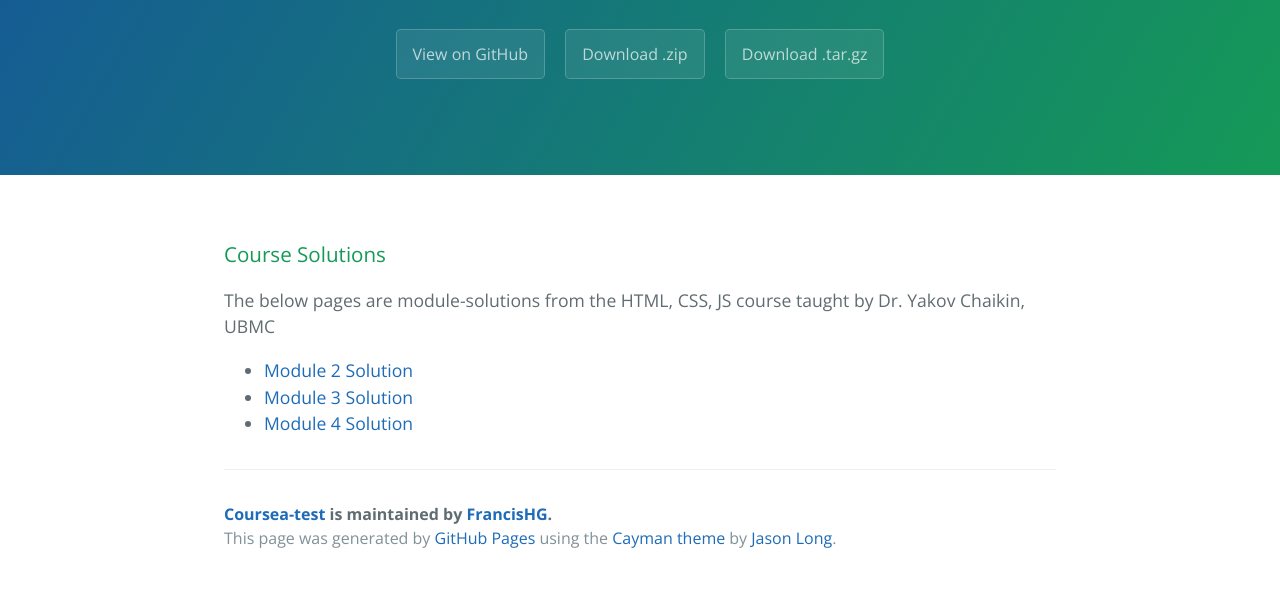
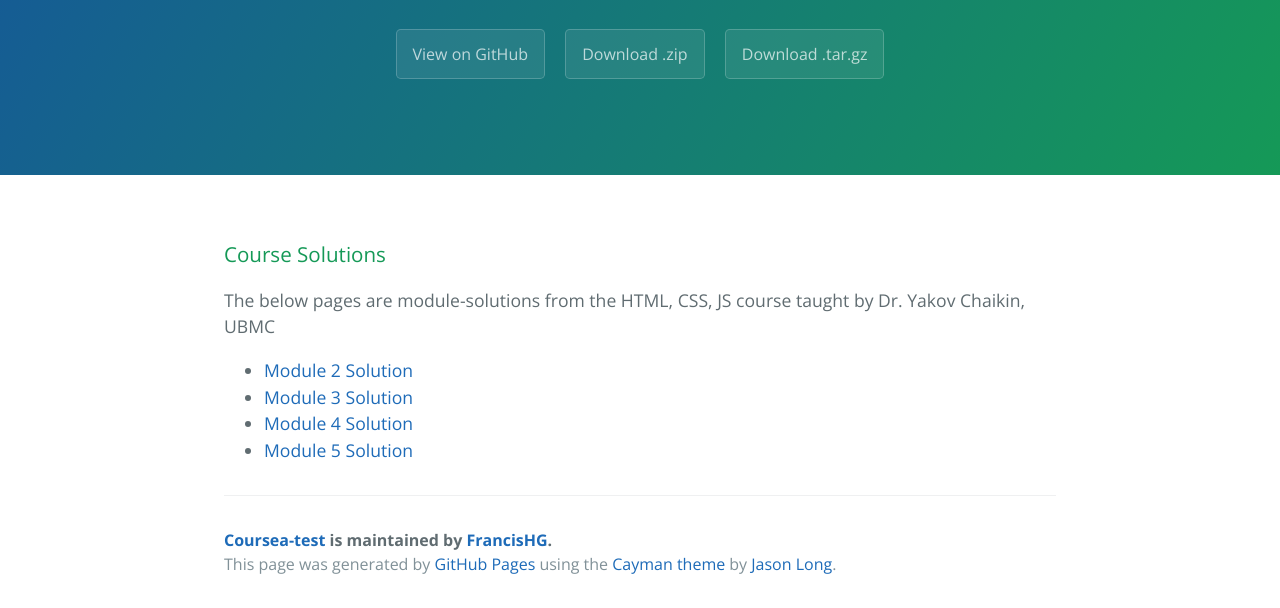
Before and after one commit to FrancisHG/coursea-test, a plain HTML site: page index.html in a window 1280 px wide. Shown: the part 208-816 px from the top of the page. Drawn offline with nearby package versions, Linux system fonts and the light colour scheme.

Commit message:
Add Mod5 Solution to main homepage

```diff
--- a/index.html
+++ b/index.html
@@ -29,6 +29,7 @@
 	<li><a href="site/module2-solution/menu.html">Module 2 Solution</a></li>
 	<li><a href="site/module3-solution/index.html">Module 3 Solution</a></li>
 	<li><a href="site/module4-solution/index.html">Module 4 Solution</a></li>
+	<li><a href="site/module5-solution-starter/index.html">Module 5 Solution</a></li>
 </ul>
 
       <footer class="site-footer">
```
